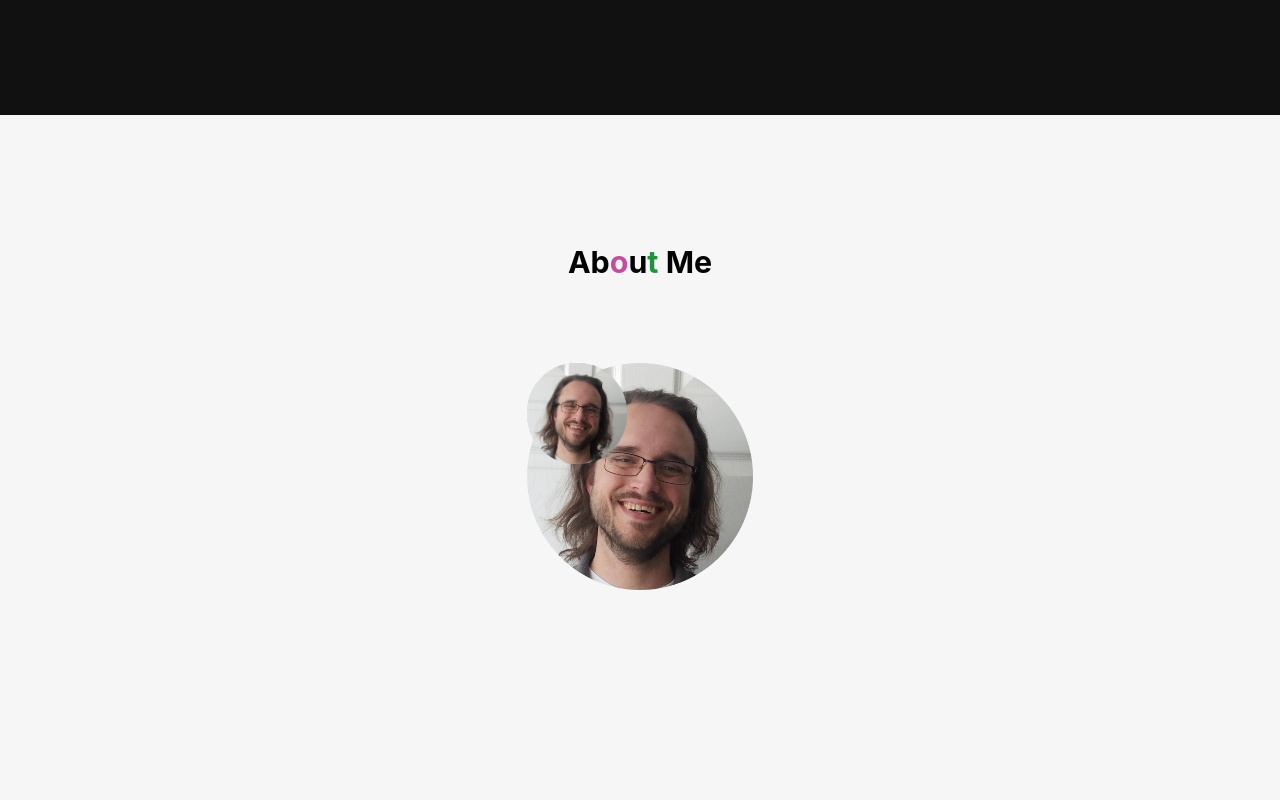
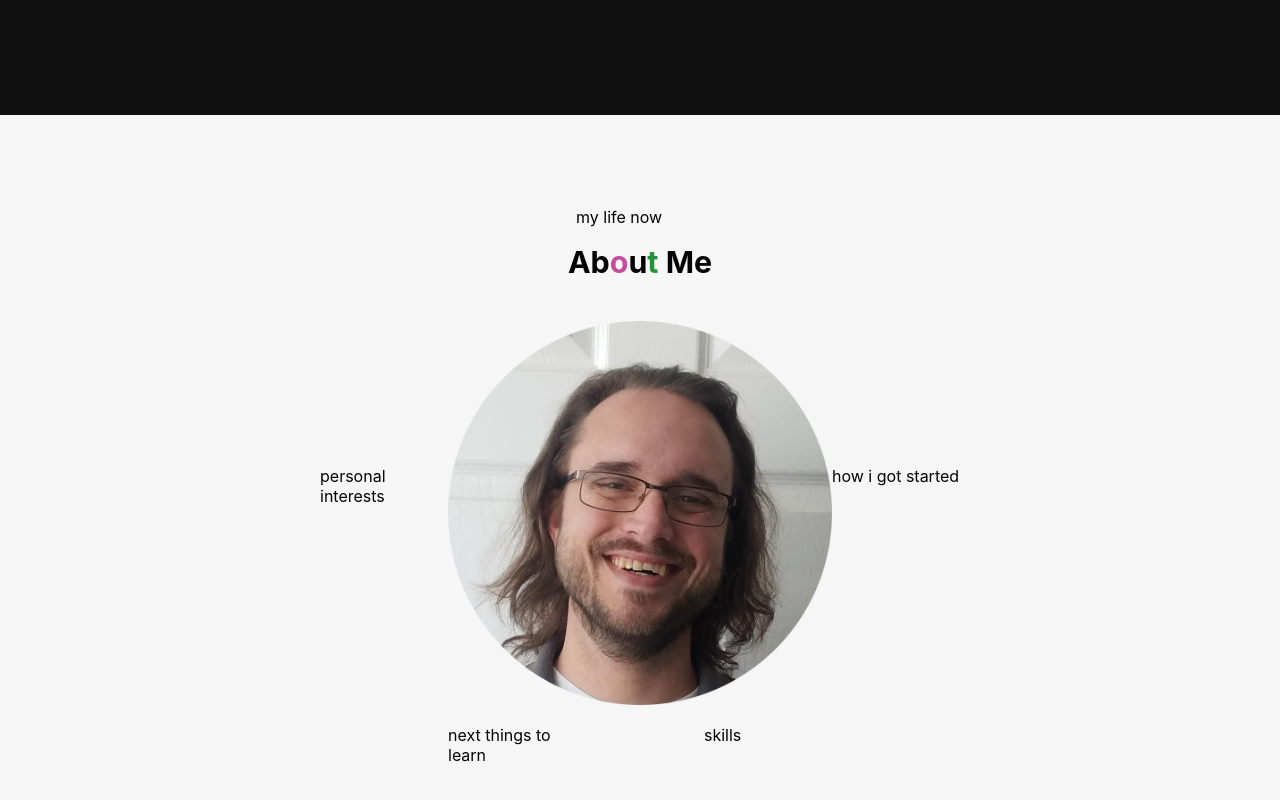
Before and after one commit to StevenDRiggs/my-next-website-revamp-frontend, a Next.js app: page / in a window 1280 px wide. Shown: the part 731-1531 px from the top of the page. Built offline with nearby package versions, Linux system fonts and the light colour scheme.

Commit message:
finalized layout for about page; NEXT: create icons for about page

```diff
--- a/components/about.tsx
+++ b/components/about.tsx
@@ -38,23 +38,23 @@ const About = () => {
       </h2>
 
       <div className={styles.detailsDiv}>
-        <div id='professionalInterests' className={styles.imageDiv}>
-          <Image src={croppedProfilePic} alt='Steven Riggs' />
+        <div id='profilePic'>
+          <Image src={croppedProfilePic} />
         </div>
-        <div id='nonProfessionalInterests' className={styles.imageDiv}>
-          <Image src={croppedProfilePic} alt='Steven Riggs' />
+        <div id='myLifeNow'>
+          <p>my life now</p>
         </div>
-        <div id='croppedProfile' className={styles.imageDiv}>
-          <Image src={croppedProfilePic} alt='Steven Riggs' />
+        <div id='personalInterests'>
+          <p>personal interests</p>
         </div>
-        <div id='programmingLanguages' className={styles.imageDiv}>
-          <Image src={croppedProfilePic} alt='Steven Riggs' />
+        <div id='howIGotStarted'>
+          <p>how i got started</p>
         </div>
-        <div id='funFacts' className={styles.imageDiv}>
-          <Image src={croppedProfilePic} alt='Steven Riggs' />
+        <div id='nextThingsToLearn'>
+          <p>next things to learn</p>
         </div>
-        <div id='personalInfo' className={styles.imageDiv}>
-          <Image src={croppedProfilePic} alt='Steven Riggs' />
+        <div id='skills'>
+          <p>skills</p>
         </div>
       </div>
     </div>
--- a/styles/About.module.scss
+++ b/styles/About.module.scss
@@ -23,43 +23,41 @@
 }
 
 .detailsDiv {
+  width: 50vw;
+
   display: grid;
-  grid-template:
-    'professionalInterests ... nonProfessionalInterests' 1fr
-    '. profilePic profilePic profilePic .' 1fr
-    '. profilePic profilePic profilePic .' 1fr
-    '. profilePic profilePic profilePic .' 1fr
-    'programmingLanguages . funFacts . personalInfo' 1fr
-    / repeat(5, 1fr);
+  grid-template-columns: repeat(5, 1fr);
+  grid-template-rows: repeat(5, 1fr);
+  grid-template-areas:
+    '. . myLifeNow . .'
+    '. profilePic profilePic profilePic .'
+    'personalInterests profilePic profilePic profilePic howIGotStarted'
+    '. profilePic profilePic profilePic .'
+    '. nextThingsToLearn . skills . ';
 
-  .imageDiv {
-    width: 1008px * 0.1;
-    height: 1344px -0.1;
-
-    &[id=croppedProfile] {
-      grid-area: profilePic;
-      width: 1008px * 0.225;
-      height: 1344px * 0.225;
+  div {
+    &[id=skills] {
+      grid-area: skills;
     }
 
-    &[id=professionalInterests] {
-      grid-area: professionalInterests;
+    &[id=nextThingsToLearn] {
+      grid-area: nextThingsToLearn;
     }
 
-    &[id=nonProfessionalInterests] {
-      grid-area: nonProfessionalInterests;
+    &[id=profilePic] {
+      grid-area: profilePic;
     }
 
-    &[id=programmingLanguages] {
-      grid-area: programmingLanguages;
+    &[id=personalInterests] {
+      grid-area: personalInterests;
     }
 
-    &[id=funFacts] {
-      grid-area: funFacts;
+    &[id=howIGotStarted] {
+      grid-area: howIGotStarted;
     }
 
-    &[id=personalInfo] {
-      grid-area: personalInfo;
+    &[id=myLifeNow] {
+      grid-area: myLifeNow;
     }
   }
 }
```
